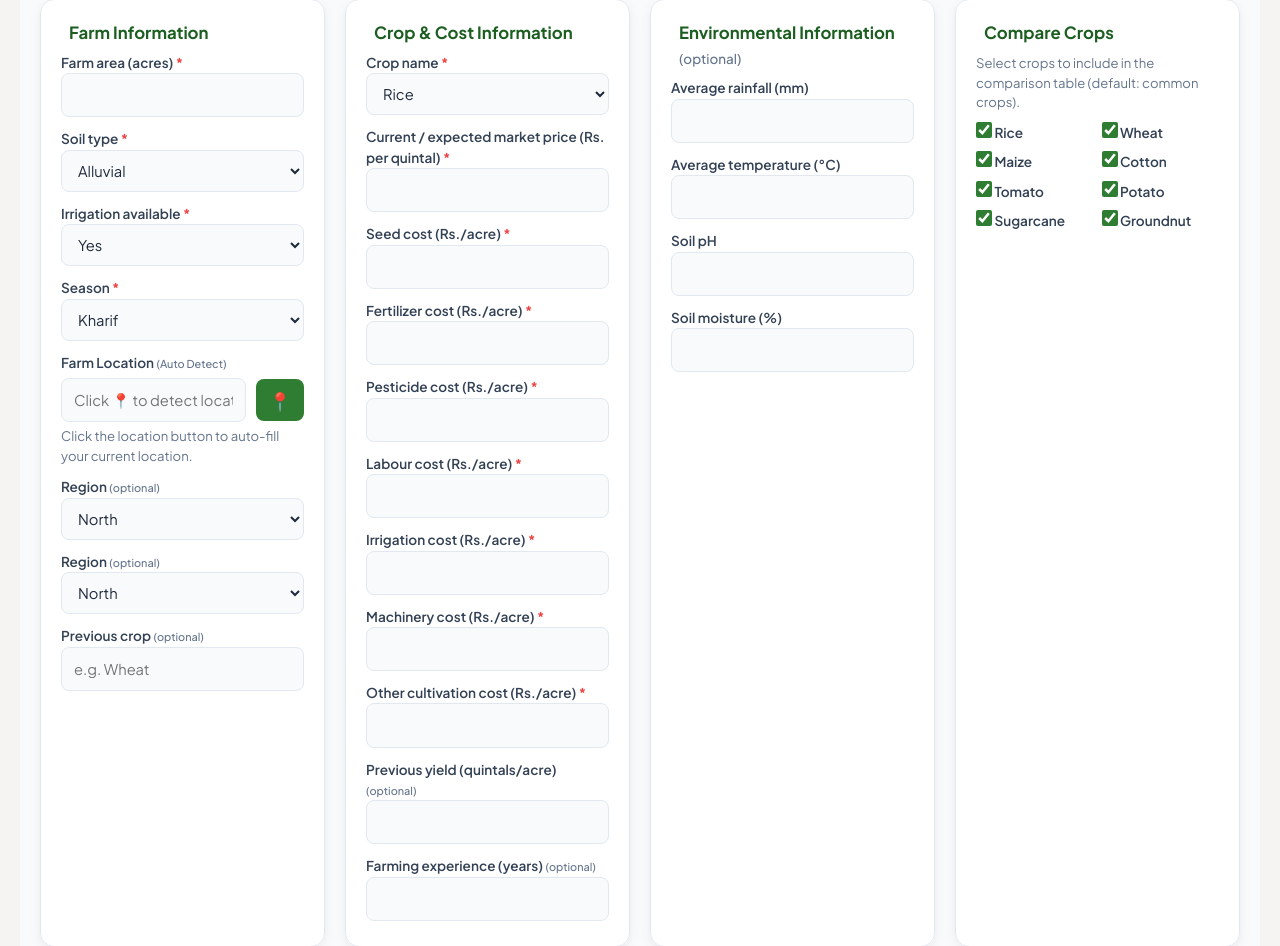
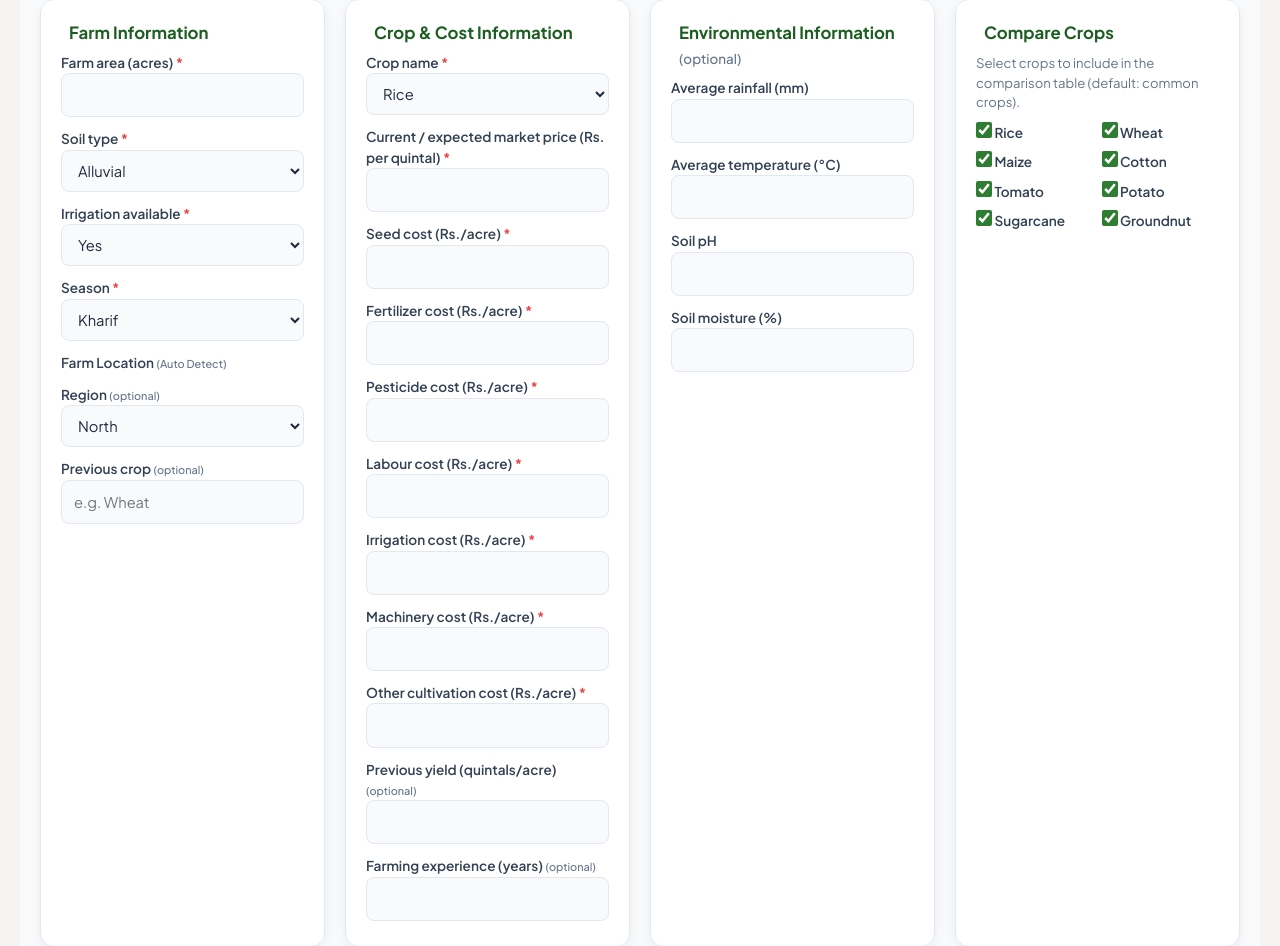
Before and after one commit to guruT3/HackSprint_26017_Clean, a Flask app: page /crop-planner in a window 1280 px wide. Shown: the part 284-1230 px from the top of the page. Run offline with Flask 3, Linux system fonts and the light colour scheme; some libraries are stand-ins or nearby versions.

Commit message:
Describe what you changed here

```diff
--- a/crop-fertilizer-recommendation-main/templates/crop_planner.html
+++ b/crop-fertilizer-recommendation-main/templates/crop_planner.html
@@ -1335,30 +1335,9 @@
           </label>
           <label>Farm Location <span class="opt">(Auto Detect)</span></label>
 
-<div class="cp-location-wrap">
-    <input
-        type="text"
-        id="farm_location"
-        name="farm_location"
-        placeholder="Click 📍 to detect location"
-        value="{{ farm_input.farm_location if farm_input else '' }}">
-
-    <button type="button" id="gpsBtn" class="cp-gps-btn">
-        📍
-    </button>
-</div>
-
-<p class="cp-hint">
-    Click the location button to auto-fill your current location.
-</p>
-
-<label>Region <span class="opt">(optional)</span>
-    <select name="region">
-        {% for r in ["North","South","East","West","Central","North-East"] %}
-        <option value="{{ r }}">{{ r }}</option>
-        {% endfor %}
-    </select>
-</label>
+
+
+
 
           <label>Region <span class="opt">(optional)</span>
             <select name="region">
```
